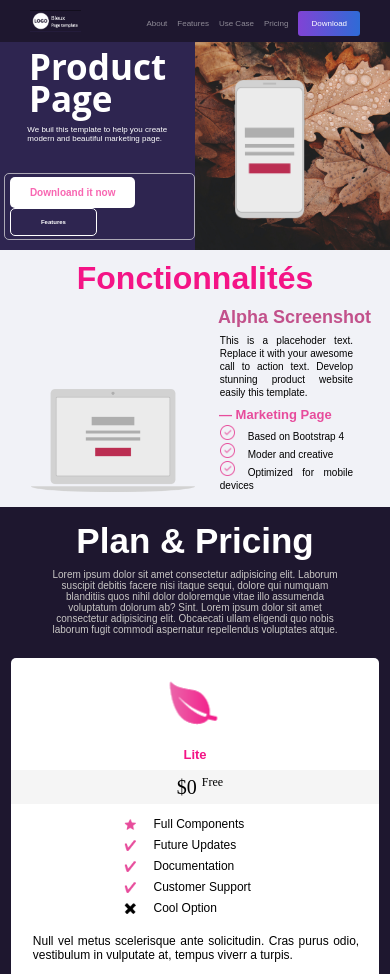
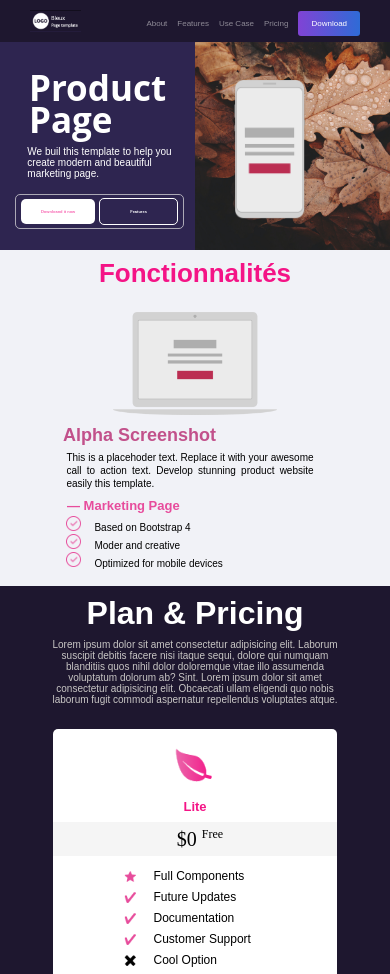
Before and after one commit to juangabriellondonoarias/Proyecto_Bluex, a plain HTML site: page index.html in a window 390 px wide. Shown: the top 974 px of the page. Drawn offline with Linux system fonts and the light colour scheme.

Commit message:
septimo commit

```diff
--- a/styles/styles.css
+++ b/styles/styles.css
@@ -813,19 +813,86 @@ footer p{
         font-size: 35px;
         line-height: 32px;
         margin-bottom: 10px;
+        margin-top: 25px;
     }
 
     .sec1 p{
-        font-size: 8px;
+        font-size: 10px;
         margin-left: 14%;
+        margin-bottom: 15px;
     }
 
-    .boton2 b{
-        font-size: 10px;
+    .boton2{
+        font-size: 4px;
+    }
+
+    .boton3{
+        font-size: 4px;
     }
 
     .botones {
         padding: 3px 5px 3px 5px;
         margin-left: 2%;
+        margin-bottom: 15px;
+    }
+
+    .sec2 h2{
+        font-size: 26px;
+        padding-top: 8px;
+        padding-bottom: 8px;
+    }
+
+    .derecho{
+        flex-direction: column;
+        align-items: center;
+    }
+
+    .im1{
+        margin-left: 0%;
+        margin-bottom: 10px;
+    }
+
+    .texto{
+        margin-left: 10%;
+        margin-right: 2%;
+    }
+
+    .texto h3{
+        margin-left: 24px;
+        margin-bottom: 5px;
+    }
+
+    .texto h4{
+        margin-left: 28px;
+    }
+
+    .h5p h5{
+        font-size: 32px;
+        padding-top: 9px;
+    }
+
+    .tarjetas{
+        margin-left: 12%;
+        margin-right: 12%;
+    }
+
+    footer p {
+        font-size: 7px;
+    }
+
+    .img1{
+        width: 8px;
+    }
+
+    .img2 {
+        width: 16px;
+    }
+
+    .img3 {
+        width: 17px;
+    }
+
+    .img4 {
+        width: 13px;
     }
 }
```
